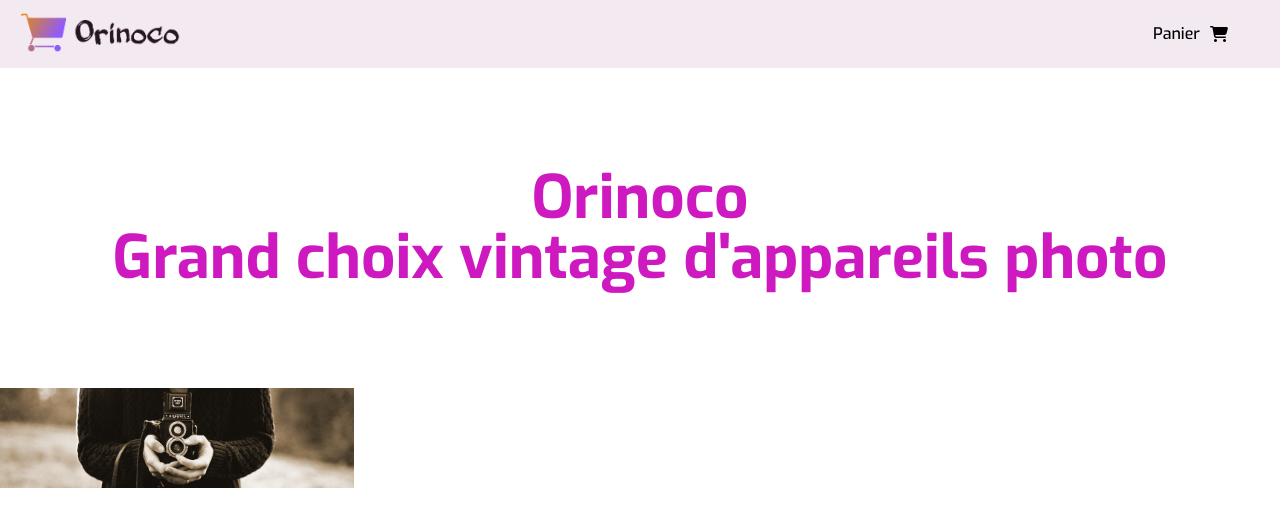
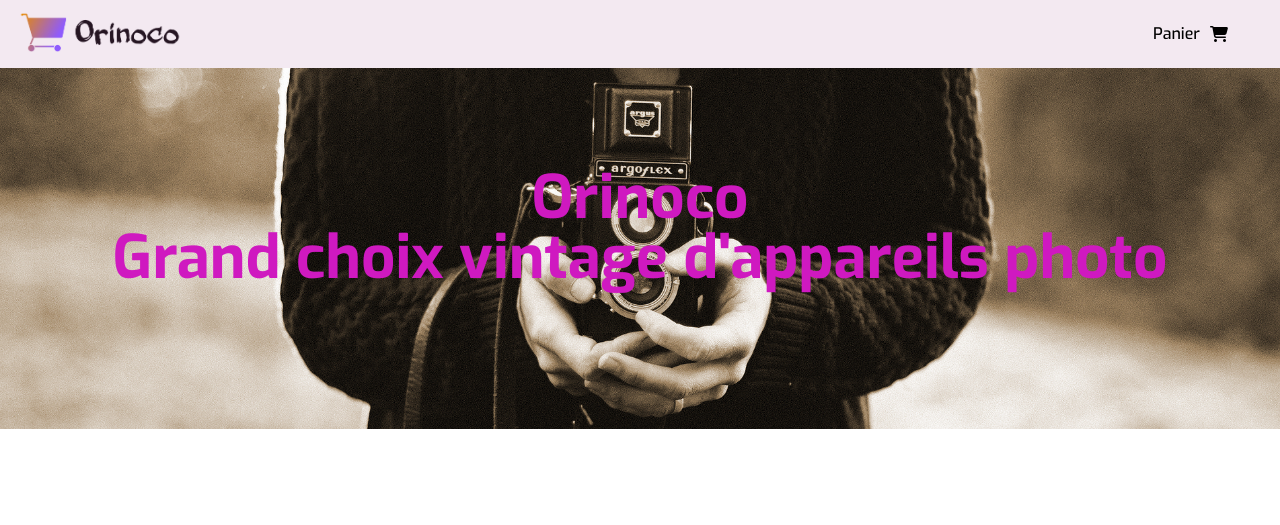
Before and after one commit to Fat2G/FatouGassama_5_26072021, a plain HTML site: page front_end/index.html in a window 1280 px wide. Shown: the top 525 px of the page. Drawn offline with Linux system fonts and the light colour scheme.

Commit message:
emplacement banniere

```diff
--- a/front_end/css/style.css
+++ b/front_end/css/style.css
@@ -90,16 +90,14 @@
         margin: 100px 0px;
 }
 .banner{
-        /* position: absolute;
-        top: -350px;
-        left: -200px;
-        z-index: -1;    */
+        position: absolute;
+        top: -100px;
+        z-index: -1;
 }
 .banner img {
-        height: 100px;
-        /* width: 100%; */
         object-fit: contain;
         overflow: hidden;
+        width: 100%;
 
 }
 .articlesContainer{
```
